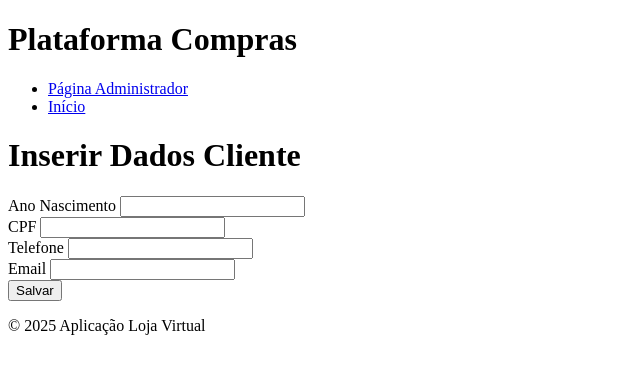
After one commit to ThaisTMartins/SuaPrimeiraPagina-Teixeira, a Django app: page /clientes/1/criar_cliente in a window 1280 px wide. The commit adds this page. Shown: the top 374 px of the page, without its empty margins (0-640 px from the left). Run offline with Django 5.2, Linux system fonts and the light colour scheme; data comes from the database, SQL or seed files in the repository; some libraries are stand-ins or nearby versions.

Commit message:
Correção de páginas de usuário e detalhe de usuário após perda de backup

```diff
--- /dev/null
+++ b/App/forms.py
@@ -0,0 +1,7 @@
+from django import forms
+from .models import Cliente
+
+class ClienteForm(forms.ModelForm):
+    class Meta:
+        model = Cliente
+        fields = ['email', 'telefone', 'ano_nascimento', 'cpf']
--- a/App/models.py
+++ b/App/models.py
@@ -6,22 +6,26 @@ class Usuario(models.Model):
     senha = models.CharField(max_length=8)
 
 class Cliente(models.Model):
+    usuario = models.OneToOneField(Usuario, on_delete=models.CASCADE, primary_key=True)
     nome = models.CharField(max_length=100)
     senha = models.CharField(max_length=8)
     email = models.EmailField(max_length=50)
     ano_nascimento = models.IntegerField()
     telefone = models.IntegerField()
     cpf = models.IntegerField()
-    interesses = models.CharField(max_length=200)
 
 class Produto(models.Model):
     produto = models.CharField(max_length=1000)
 
+class Interesse(models.Model):
+    cliente = models.ForeignKey(Cliente, on_delete=models.CASCADE)
+    interesse = models.CharField(max_length=100)
+
 # Usada para trazer informações adicionais no banco de dados
-class Post(models.Model):
-    titulo = models.CharField(max_length=200)
-    conteudo = models.TextField()
-    data_publicacao = models.DateTimeField(auto_now_add = True)
+# class Post(models.Model):
+#     titulo = models.CharField(max_length=200)
+#     conteudo = models.TextField()
+#     data_publicacao = models.DateTimeField(auto_now_add = True)
 
-    def __str__(self):
-        return self.titulo
+#     def __str__(self):
+#         return self.titulo
--- /dev/null
+++ b/App/templates/App/criar_cliente.html
@@ -0,0 +1,35 @@
+{% extends 'base.html' %}
+
+{% load widget_tweaks %}
+
+{% block title %}Dados Cliente{% endblock %}
+
+{% block content %}
+    <h1>Inserir Dados Cliente</h1>
+
+    <form method="POST" class="needs-validation" novalidate>
+        {% csrf_token %}
+
+        <div class="mb-3">
+            <label for="{{ form.ano_nascimento.id_for_label }}" class="form-label">Ano Nascimento</label>
+            {{ form.ano_nascimento|add_class:"form-control" }}
+        </div>
+
+        <div class="mb-3">
+            <label for="{{ form.cpf.id_for_label }}" class="form-label">CPF</label>
+            {{ form.cpf|add_class:"form-control" }}
+        </div>
+
+        <div class="mb-3">
+            <label for="{{ form.telefone.id_for_label }}" class="form-label">Telefone</label>
+            {{ form.telefone|add_class:"form-control" }}
+        </div>
+
+        <div class="mb-3">
+            <label for="{{ form.email.id_for_label }}" class="form-label">Email</label>
+            {{ form.email|add_class:"form-control" }}
+        </div>
+
+        <button type="submit" class="btn btn-primary">Salvar</button>
+    </form>
+{% endblock %}
--- a/App/urls.py
+++ b/App/urls.py
@@ -1,8 +1,10 @@
 from django.urls import path, include
-from .views import lista_usuarios, lista_produtos_disponiveis, detalhe_usuarios
+from .views import lista_usuarios, lista_produtos_disponiveis, detalhe_usuarios, criar_clientes
 
 urlpatterns = [
     path('usuarios/', lista_usuarios, name = 'lista_usuarios'),
+    path('usuarios/pk=usuario.pk/detalhe_usuario', detalhe_usuarios, name = 'detalhe_usuarios'),
     path('clientes/<int:pk>/', detalhe_usuarios, name = 'detalhe_usuarios'),
     path('produtos', lista_produtos_disponiveis, name = 'lista_produtos_disponiveis'),
+    path('clientes/<int:pk>/criar_cliente', criar_clientes, name = 'criar_cliente'),
 ]
--- a/App/views.py
+++ b/App/views.py
@@ -1,6 +1,7 @@
-from django.shortcuts import render, get_object_or_404
+from django.shortcuts import render, get_object_or_404, redirect
 from .models import Produto, Usuario, Cliente
 from django.http import HttpResponse
+from .forms import ClienteForm
 
 def index(request):
     return HttpResponse("Olá, bem vindo ao APP!")
@@ -16,3 +17,19 @@ def detalhe_usuarios(request, pk): #informações do cliente
 def lista_produtos_disponiveis(request):
     produtos_disponiveis = Produto.objects.all()
     return render (request, 'App/lista_produtos_disponiveis.html', {'produtos': produtos_disponiveis})
+
+def criar_clientes(request, pk):
+    usuario = get_object_or_404(Usuario, pk=pk)  # Garante que o usuário existe
+
+    if request.method == 'POST':
+        form = ClienteForm(request.POST)
+        if form.is_valid():
+            cliente = form.save(commit=False)
+            cliente.usuario = usuario  # Associa o cliente ao usuario (OneToOne)
+            cliente.save()
+            return redirect('detalhe_usuarios', pk=pk)  # Redireciona para a página de detalhes do usuário, após salvar o cliente
+
+    else:
+        form = ClienteForm()
+
+    return render(request, 'App/criar_cliente.html', {'form': form, 'usuario': usuario})  # Garante um retorno sempre
--- a/SuaPrimeiraPagina/settings.py
+++ b/SuaPrimeiraPagina/settings.py
@@ -39,6 +39,7 @@ INSTALLED_APPS = [
     'django.contrib.messages',
     'django.contrib.staticfiles',
     'App', # para vincular o App ao projeto SuaPrimeiraPagina
+    'widget_tweaks', # para usar o widget tweaks no forms
 ]
 
 MIDDLEWARE = [
```
Also changed, not shown: App/templates/App/detalhe_usuario.html (+20 -16 lines), App/templates/App/lista_usuario.html (+21 -13 lines), 3 other files.
